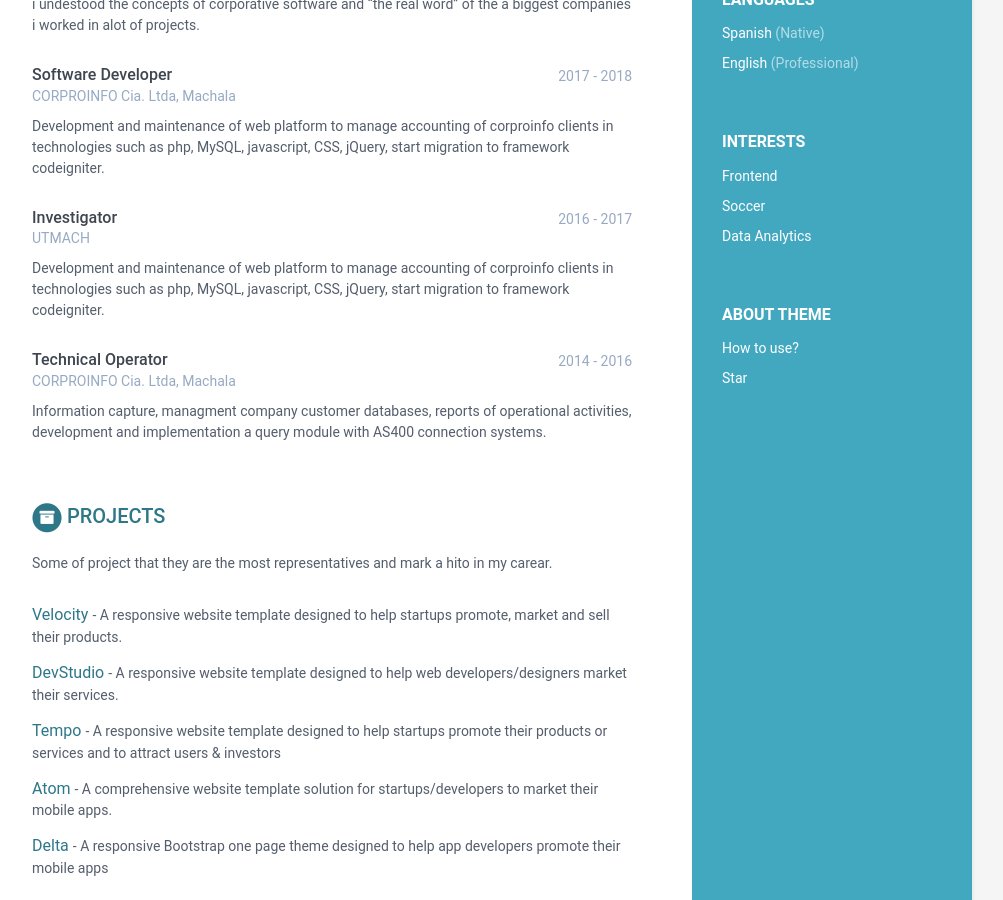
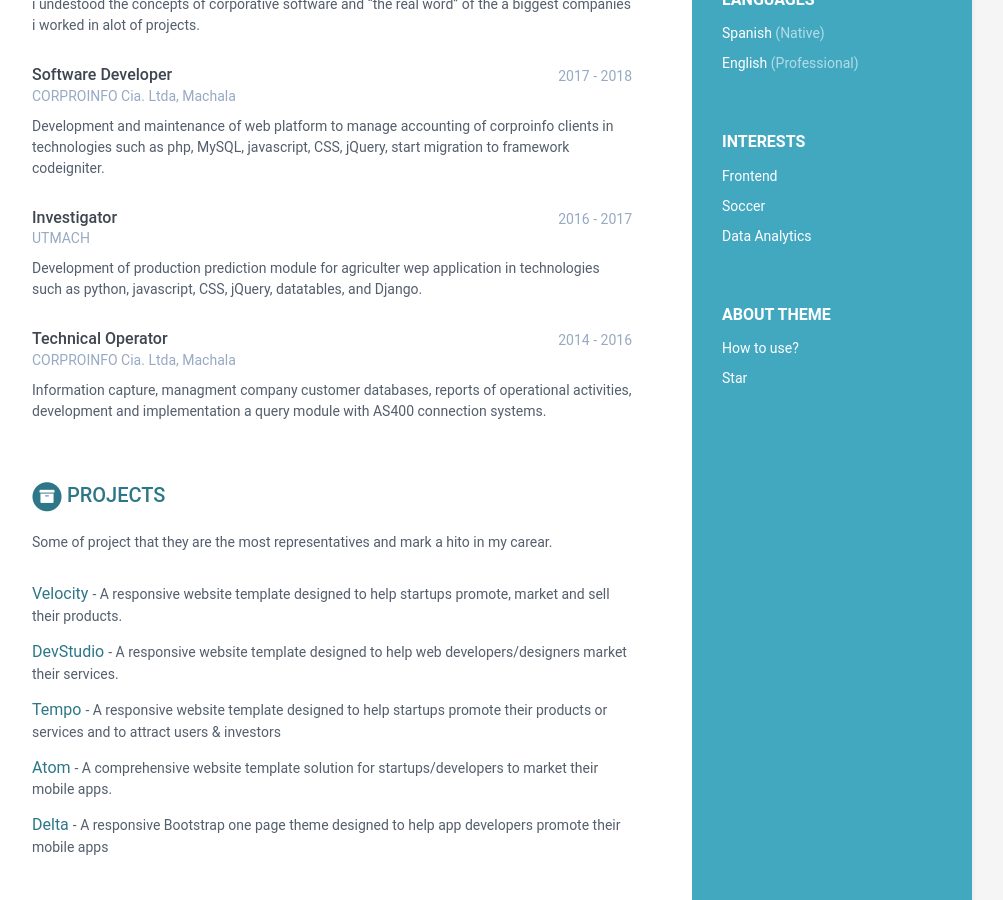
Before and after one commit to elcordova/caring-europa-fe48a, a Jekyll site: the page built from index.html, in a window 1280 px wide and 900 px high, scrolled down 687 px. Shown: the whole window, without its empty margins (168-1171 px from the left). Built offline with Jekyll 4.4.1, drawn with Linux system fonts in a browser that asks for light colours.

Commit message:
data.yml: changed

```diff
--- a/_data/data.yml
+++ b/_data/data.yml
@@ -73,9 +73,9 @@ experiences:
     time: 2016 - 2017
     company: 'UTMACH'
     details: |
-      Development and maintenance of web platform to manage accounting of corproinfo clients
-      in technologies such as php, MySQL, javascript, CSS, jQuery,
-      start migration to framework codeigniter.
+      Development of production prediction module for agriculter wep application
+      in technologies such as python, javascript,
+      CSS, jQuery, datatables, and Django.
   - role: Technical Operator
     time: 2014 - 2016
     company: 'CORPROINFO Cia. Ltda, Machala'
```
